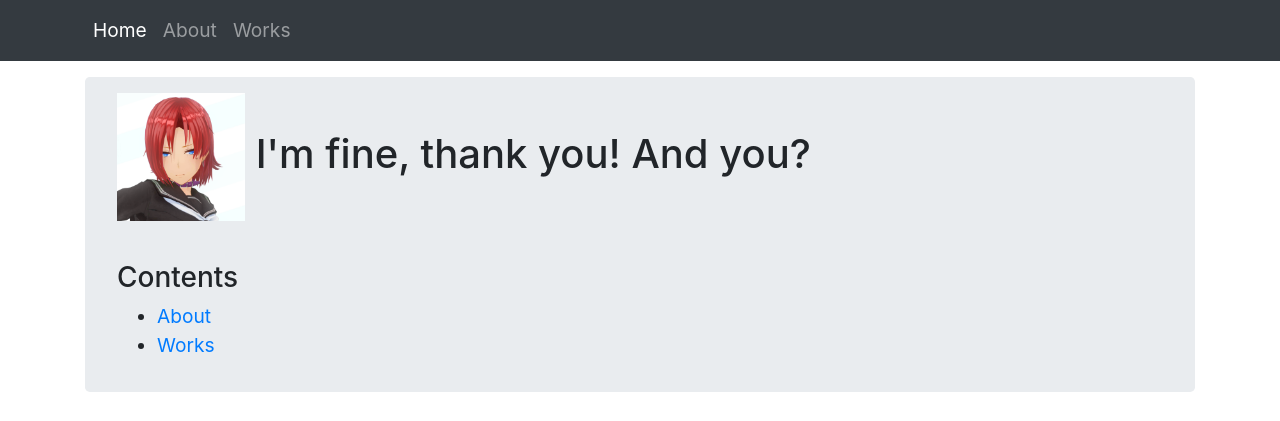
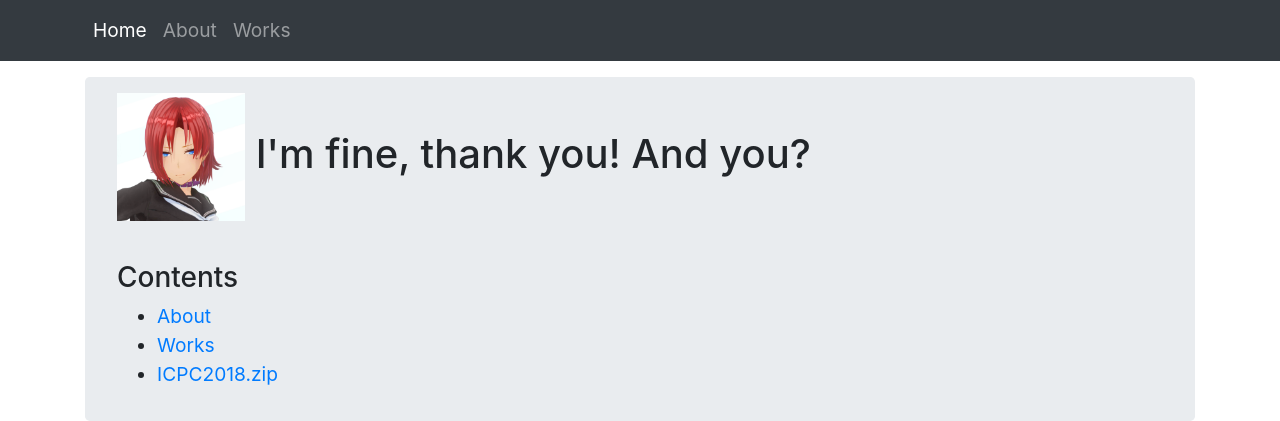
Before and after one commit to refine-P/refine-P.github.io, a plain HTML site: page index.html in a window 1280 px wide. Shown: the top 421 px of the page. Drawn offline with nearby package versions, Linux system fonts and the light colour scheme.

Commit message:
[add] add team introduction for ICPC2018

```diff
--- a/index.html
+++ b/index.html
@@ -29,6 +29,7 @@
                 <ul>
                     <li><a href="about.html">About</a></li>
                     <li><a href="works.html">Works</a></li>
+                    <li><a href="ICPC2018.zip">ICPC2018.zip</a></li>
                 </ul>
             </div>
         </main>
```
Also changed, not shown: 1 other file.
